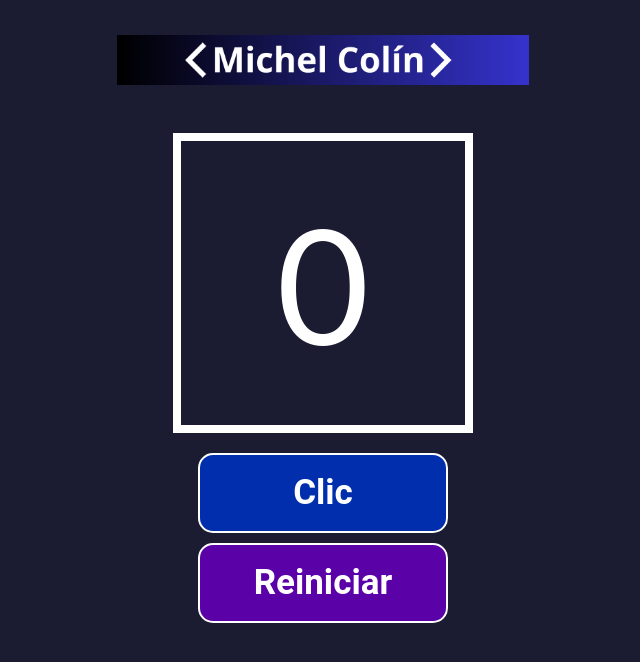
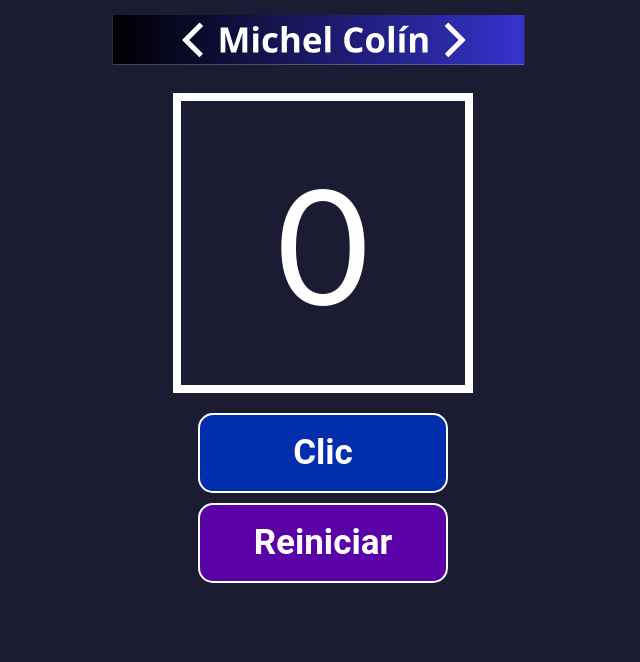
Before and after one commit to michelperea/click-counter, a React (Create React App) app: page / in a window 1280 px wide. Shown: the top 662 px of the page, without its empty margins (317-957 px from the left). Built offline with nearby package versions, Linux system fonts and the light colour scheme.

Commit message:
Imagen SVG agregada

```diff
--- a/src/App.css
+++ b/src/App.css
@@ -23,7 +23,7 @@ body {
     display: flex;
     justify-content: center;
     align-items: center;
-    margin: 20px;
+    margin: 0px 9px 0px 0px;
 }
 
 .freecodecamp-logo {
--- a/src/App.js
+++ b/src/App.js
@@ -1,7 +1,7 @@
 import './App.css';
 import Boton from './componentes/Boton';
 import Contador from './componentes/Contador';
-import freeCodeCampLogo from './imagenes/michel-colin-logo.png';
+import freeCodeCampLogo from './imagenes/michel-colin-logo.svg';
 import { useState } from 'react';
 
 function App() {
```
Also changed, not shown: src/imagenes/michel-colin-logo.png (deleted), src/imagenes/michel-colin-logo.svg (added).
